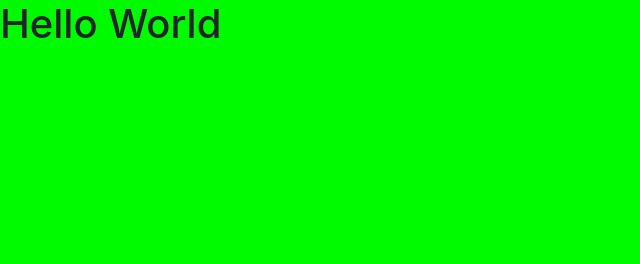
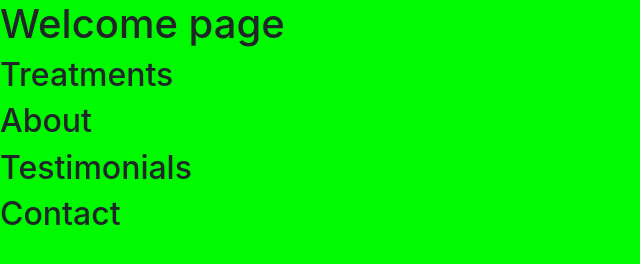
Before and after one commit to bartosz-makowski/sportsmassageexcellence, a plain HTML site: page index.html in a window 1280 px wide. Shown: the whole page, without its empty margins (0-640 px from the left). Drawn offline with nearby package versions, Linux system fonts and the light colour scheme.

Commit message:
created sections in index

```diff
--- a/index.html
+++ b/index.html
@@ -10,7 +10,26 @@
 <title>Sports Massage Excellence</title>
 </head>
 <body>
-    <h1>Hello World</h1>
+    <section>
+    <h1>Welcome page</h1>
+    </section>
+
+    <section>
+    <h2>Treatments</h2>
+    </section>
+
+    <section>
+    <h2>About</h2>
+    </section>
+
+    <section>
+    <h2>Testimonials</h2>
+    </section>
+
+    <section>
+    <h2>Contact</h2>
+    </section>
+
 <script src="assets/script/script.js"></script>
 <script src="https://cdnjs.cloudflare.com/ajax/libs/jquery/3.5.1/jquery.slim.min.js"></script>
 <script src="https://cdnjs.cloudflare.com/ajax/libs/popper.js/1.16.1/umd/popper.min.js"></script>
```
